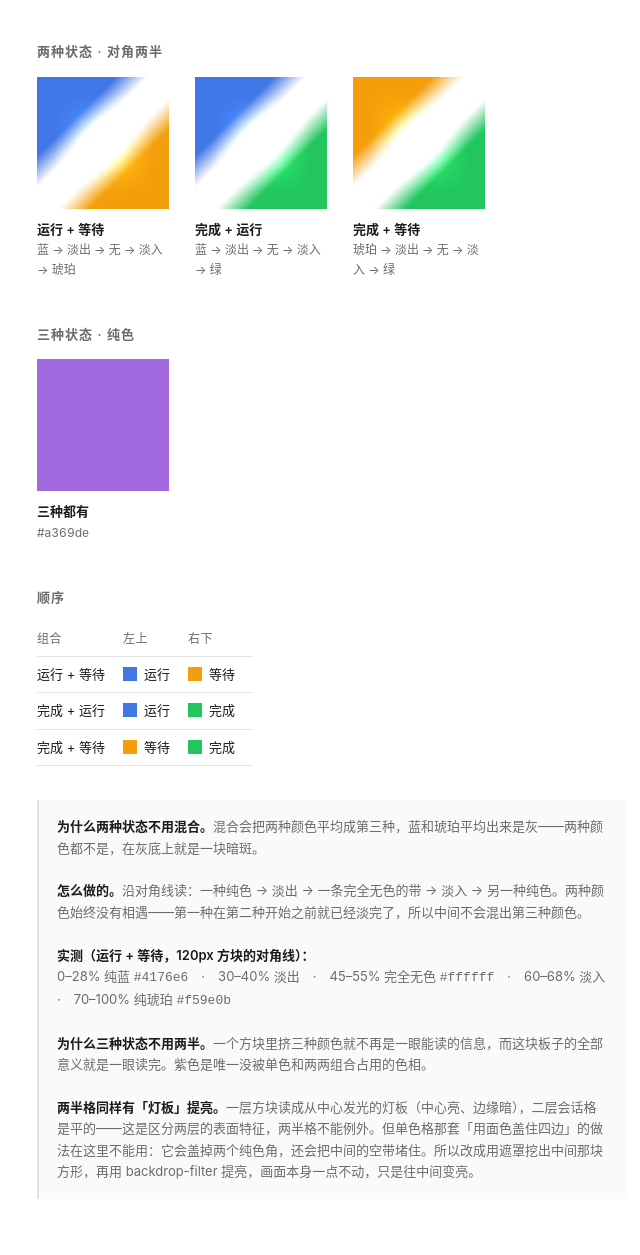
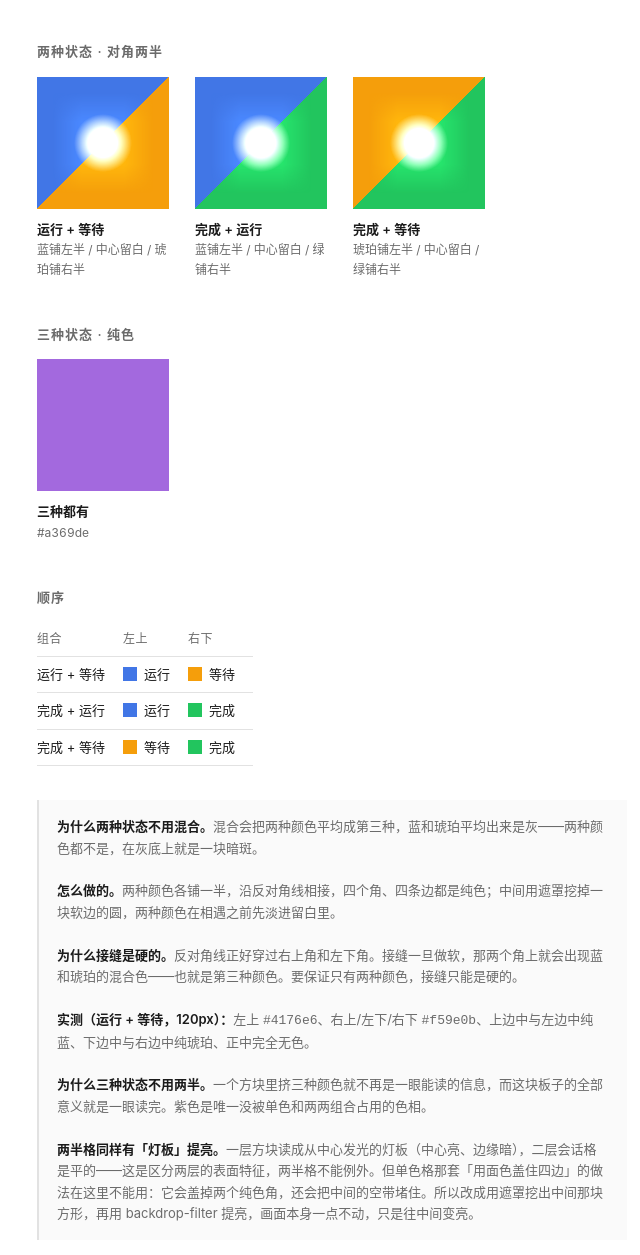
Before and after one commit to inkball/dsh-grid-gui, a website: page docs/palette.html in a window 1280 px wide. Shown: the part 405-1660 px from the top of the page, without its empty margins (3-643 px from the left). Drawn offline with Linux system fonts and the light colour scheme.

Commit message:
feat: 两半铺满四条边，只在中心留白
之前两种颜色各占对角线的前 30% 和后 30%，空带从右上角贯穿到左下角，
那两个角是空的——颜色没有贴住边缘。

改成两种颜色各铺一半、沿反对角线相接，四个角四条边都是纯色；
中间用遮罩挖掉一块软边的圆，两种颜色在相遇之前先淡进留白里。

接缝是硬的，这是取舍：反对角线正好穿过右上角和左下角，接缝一旦做软，
那两个角就会出现蓝和琥珀的混合色，也就是第三种颜色。

实测（运行+等待，120px）：左上纯蓝，上边中/左边中纯蓝，
右上/左下/右下纯琥珀，下边中/右边中纯琥珀，正中完全无色。

```diff
--- a/docs/palette.html
+++ b/docs/palette.html
@@ -33,7 +33,12 @@
 		background: var(--c);
 	}
 	.square { position: relative; }
-	.square.grad { background: linear-gradient(135deg, var(--a) 0 30%, transparent 42% 58%, var(--b) 70% 100%); }
+	.square.grad { position: relative; background: transparent; }
+	.square.grad::before {
+		content: ""; position: absolute; inset: 0;
+		background: linear-gradient(135deg, var(--a) 0 50%, var(--b) 50% 100%);
+		mask-image: radial-gradient(circle at 50% 50%, transparent 0 13%, #000 31%);
+	}
 	.square.grad::after {
 		content: ""; position: absolute; inset: 0; pointer-events: none;
 		backdrop-filter: brightness(1.16);
@@ -80,17 +85,17 @@
 	<div class="cell">
 		<div class="square grad" style="--a: var(--run); --b: var(--wait)"></div>
 		<div class="name">运行 + 等待</div>
-		<div class="hex">蓝 → 淡出 → 无 → 淡入 → 琥珀</div>
+		<div class="hex">蓝铺左半 / 中心留白 / 琥珀铺右半</div>
 	</div>
 	<div class="cell">
 		<div class="square grad" style="--a: var(--run); --b: var(--done)"></div>
 		<div class="name">完成 + 运行</div>
-		<div class="hex">蓝 → 淡出 → 无 → 淡入 → 绿</div>
+		<div class="hex">蓝铺左半 / 中心留白 / 绿铺右半</div>
 	</div>
 	<div class="cell">
 		<div class="square grad" style="--a: var(--wait); --b: var(--done)"></div>
 		<div class="name">完成 + 等待</div>
-		<div class="hex">琥珀 → 淡出 → 无 → 淡入 → 绿</div>
+		<div class="hex">琥珀铺左半 / 中心留白 / 绿铺右半</div>
 	</div>
 </div>
 
@@ -113,8 +118,7 @@
 
 <p class="note">
 	<b>为什么两种状态不用混合。</b>混合会把两种颜色平均成第三种，蓝和琥珀平均出来是灰——两种颜色都不是，在灰底上就是一块暗斑。<br><br>
-	<b>怎么做的。</b>沿对角线读：一种纯色 → 淡出 → 一条完全无色的带 → 淡入 → 另一种纯色。两种颜色始终没有相遇——第一种在第二种开始之前就已经淡完了，所以中间不会混出第三种颜色。<br><br><b>实测（运行 + 等待，120px 方块的对角线）：</b><br>0–28% 纯蓝 <code>#4176e6</code>　·　30–40% 淡出　·　45–55% 完全无色 <code>#ffffff</code>　·　60–68% 淡入　·　70–100% 纯琥珀 <code>#f59e0b</code><br><br>
-	<b>为什么三种状态不用两半。</b>一个方块里挤三种颜色就不再是一眼能读的信息，而这块板子的全部意义就是一眼读完。紫色是唯一没被单色和两两组合占用的色相。<br><br>
+	<b>怎么做的。</b>两种颜色各铺一半，沿反对角线相接，四个角、四条边都是纯色；中间用遮罩挖掉一块软边的圆，两种颜色在相遇之前先淡进留白里。<br><br><b>为什么接缝是硬的。</b>反对角线正好穿过右上角和左下角。接缝一旦做软，那两个角上就会出现蓝和琥珀的混合色——也就是第三种颜色。要保证只有两种颜色，接缝只能是硬的。<br><br><b>实测（运行 + 等待，120px）：</b>左上 <code>#4176e6</code>、右上/左下/右下 <code>#f59e0b</code>、上边中与左边中纯蓝、下边中与右边中纯琥珀、正中完全无色。<br><br><b>为什么三种状态不用两半。</b>一个方块里挤三种颜色就不再是一眼能读的信息，而这块板子的全部意义就是一眼读完。紫色是唯一没被单色和两两组合占用的色相。<br><br>
 	<b>两半格同样有「灯板」提亮。</b>一层方块读成从中心发光的灯板（中心亮、边缘暗），二层会话格是平的——这是区分两层的表面特征，两半格不能例外。但单色格那套「用面色盖住四边」的做法在这里不能用：它会盖掉两个纯色角，还会把中间的空带堵住。所以改成用遮罩挖出中间那块方形，再用 backdrop-filter 提亮，画面本身一点不动，只是往中间变亮。
 </p>
 
```
Also changed, not shown: client.js (+15 -3 lines), README.md.
